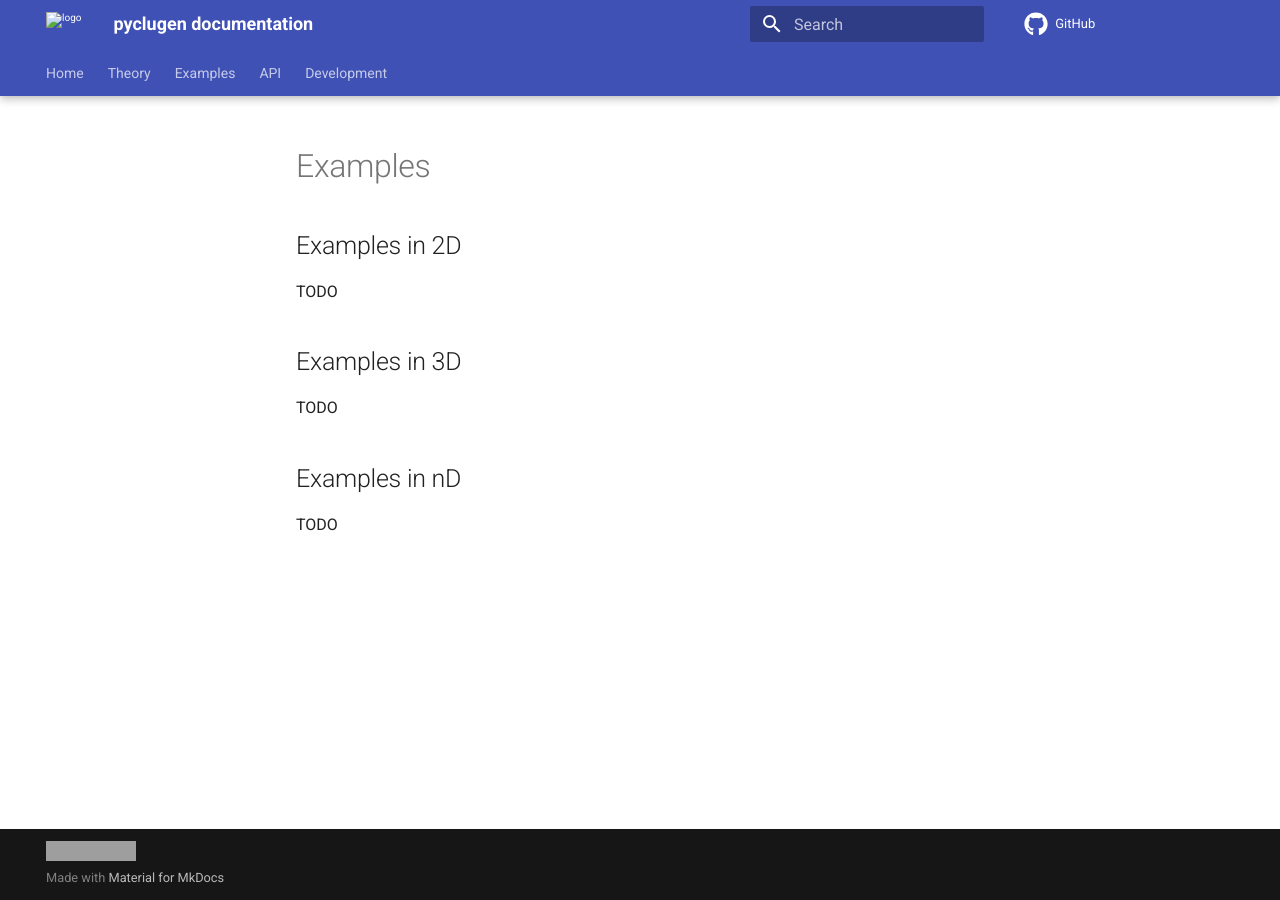
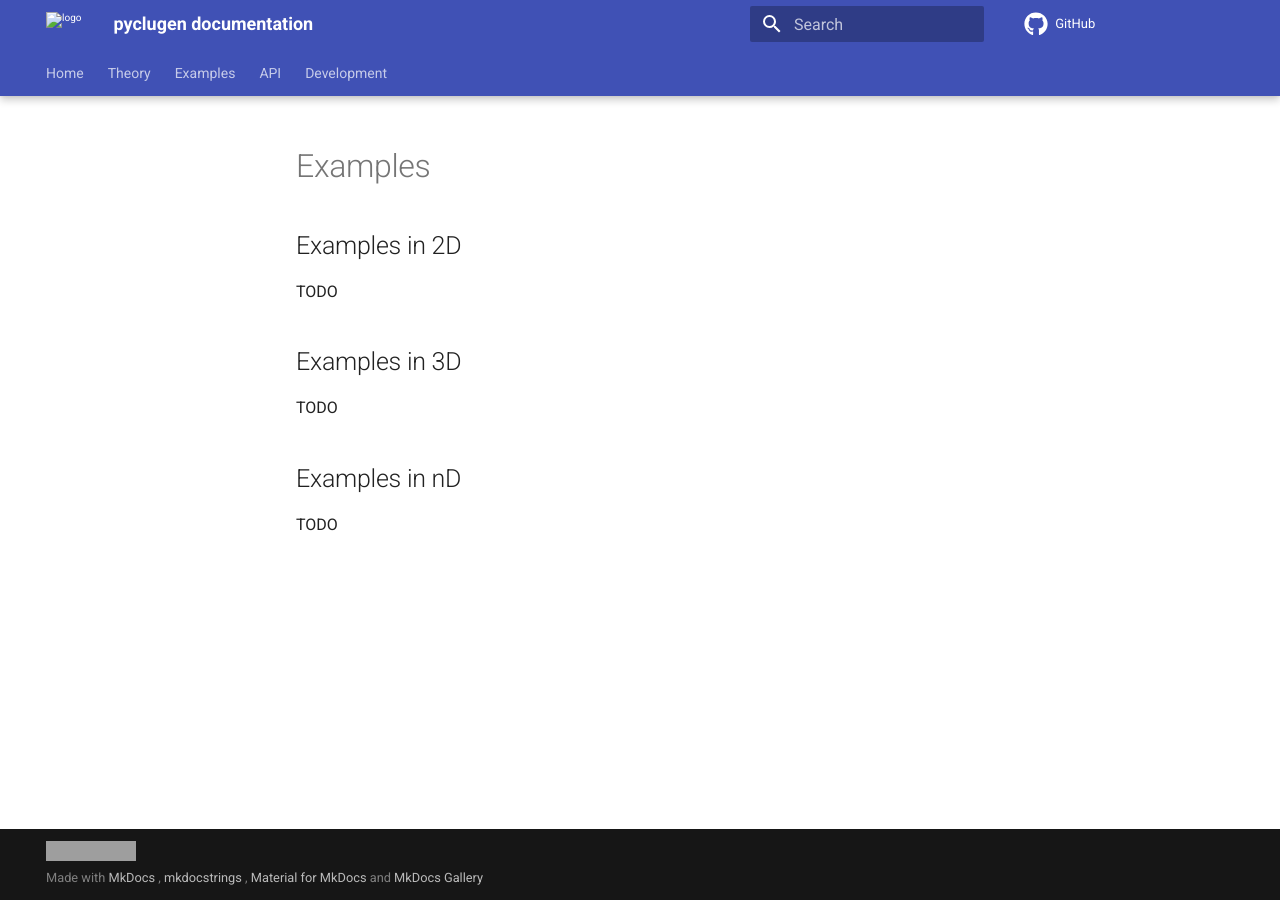
Before and after one commit to clugen/pyclugen, an MkDocs documentation site: the page built from docs/docs/examples/README.md, in a window 1280 px wide. Built offline with MkDocs 1.6.1 and Material for MkDocs 9.7.7, drawn with Linux system fonts in a browser that asks for light colours; comment, search, counter and statistics services are not loaded; grey boxes are pictures that could not be loaded.

Commit message:
Docs: reference mkdocs, mkdocstrings and mkdocs gallery in footer

```diff
--- a/docs/mkdocs.yml
+++ b/docs/mkdocs.yml
@@ -7,7 +7,8 @@ site_author: Nuno Fachada
 copyright: <a rel="license" href="http://creativecommons.org/licenses/by/4.0/"><img alt="CC-BY License" style="border-width:0" src="https://i.creativecommons.org/l/by/4.0/80x15.png" /></a>
 
 theme:
-  name: "material"
+  name: material
+  custom_dir: overrides
   logo: https://github.com/clugen/.github/blob/main/logos/apple-touch-icon-120x120.png?raw=true
   favicon: https://raw.githubusercontent.com/clugen/.github/main/logos/favicon.ico
   icon:
--- /dev/null
+++ b/docs/overrides/partials/copyright.html
@@ -0,0 +1,34 @@
+<div class="md-copyright">
+  {% if config.copyright %}
+    <div class="md-copyright__highlight">
+      {{ config.copyright }}
+    </div>
+  {% endif %}
+  {% if not config.extra.generator == false %}
+    Made with
+    <a
+      href="https://www.mkdocs.org/"
+      target="_blank" rel="noopener"
+    >
+      MkDocs
+    </a>,
+    <a
+      href="https://mkdocstrings.github.io/"
+      target="_blank" rel="noopener"
+    >
+      mkdocstrings
+    </a>,
+    <a
+      href="https://squidfunk.github.io/mkdocs-material/"
+      target="_blank" rel="noopener"
+    >
+      Material for MkDocs
+    </a> and
+    <a
+      href="https://smarie.github.io/mkdocs-gallery/"
+      target="_blank" rel="noopener"
+    >
+      MkDocs Gallery
+    </a>
+  {% endif %}
+</div>
```
